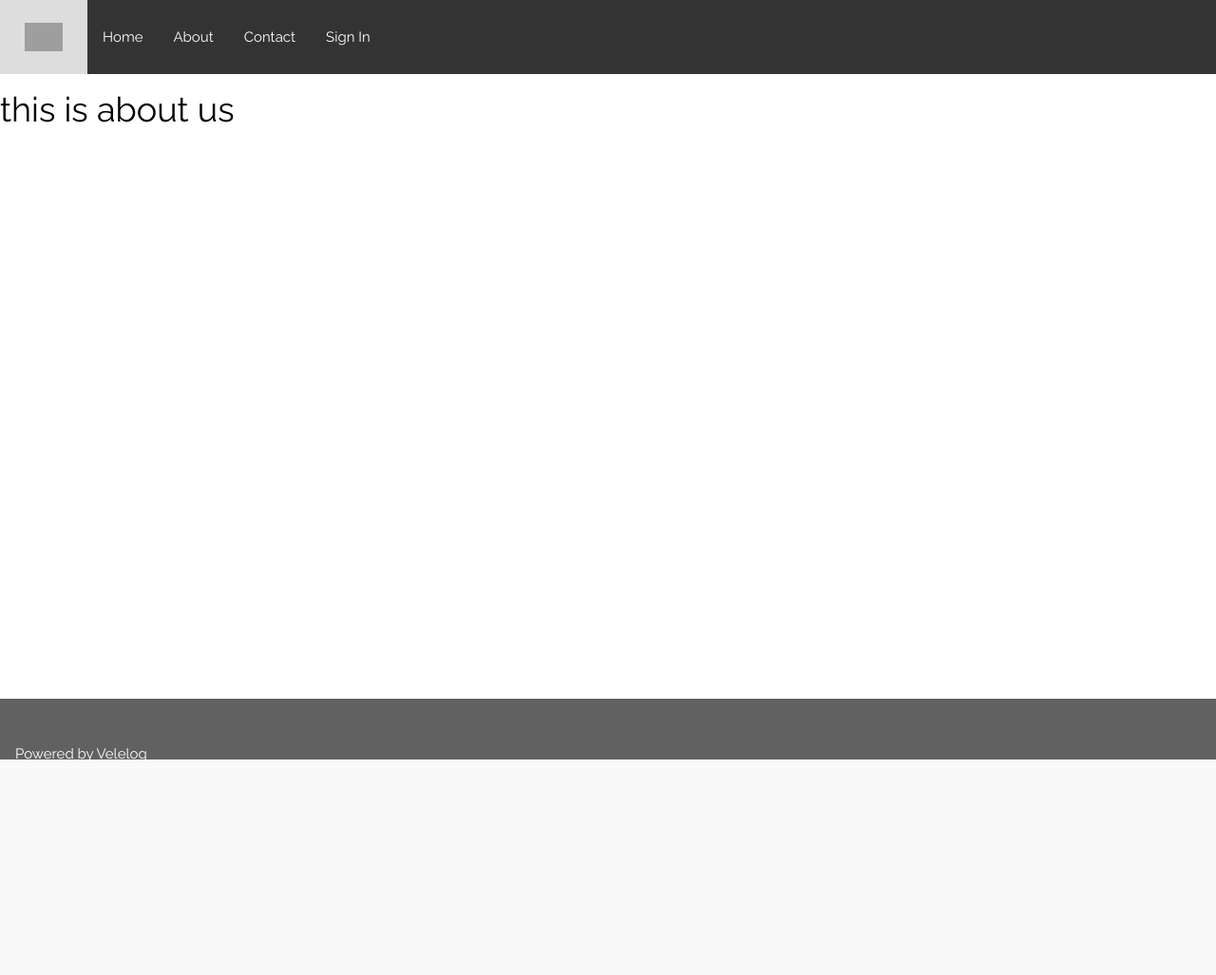
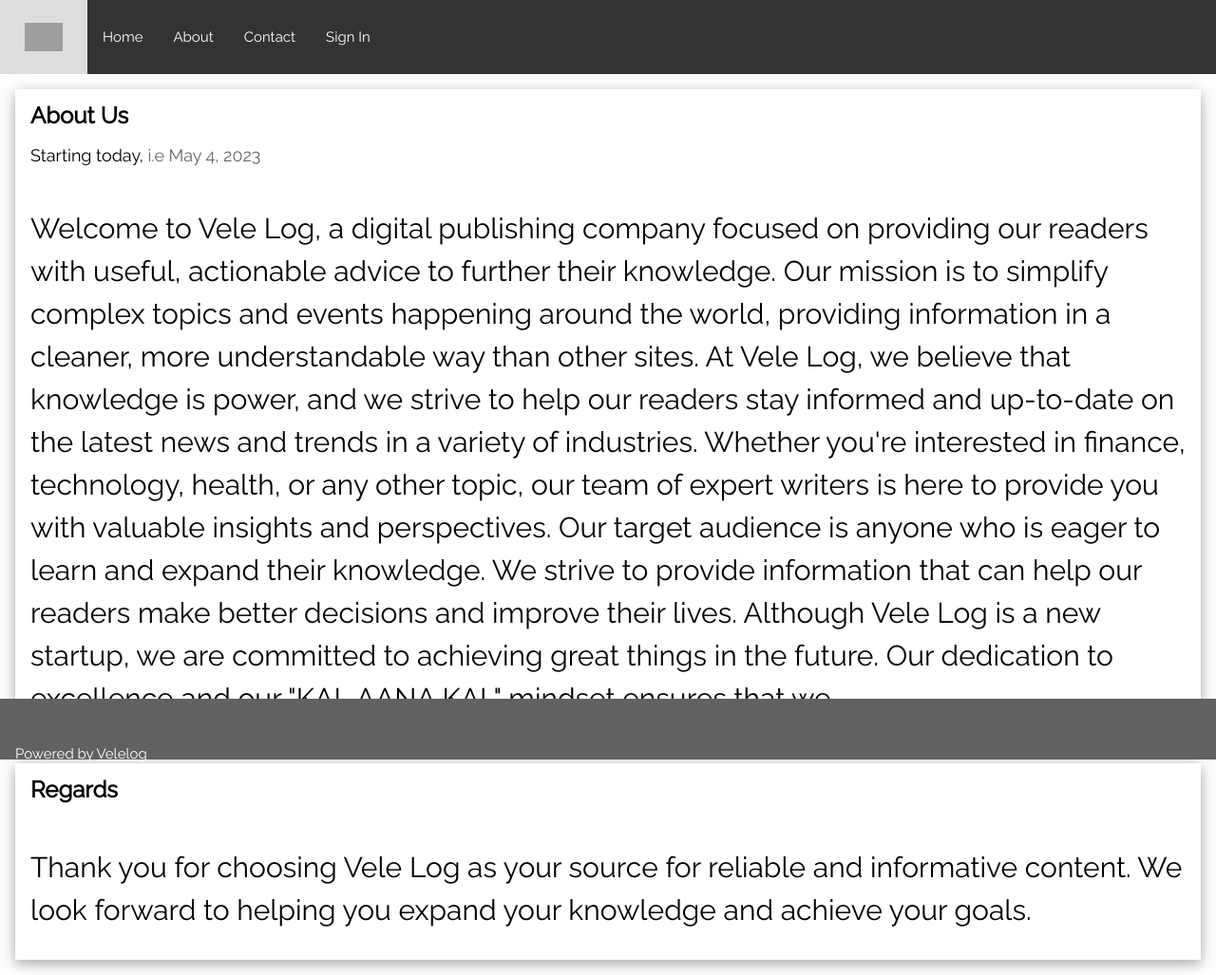
Before and after one commit to S1ncer3ly/Django_First, a Django app: page /about in a window 1280 px wide. Shown: the whole page at 95% size. Before the commit the page ends 800 px from the top, so only its background shows below. Run offline with Django 4.2, Linux system fonts and the light colour scheme; grey boxes are pictures that could not be loaded.

Commit message:
minor changes

```diff
--- a/second/urls.py
+++ b/second/urls.py
@@ -24,5 +24,4 @@ urlpatterns = [
     path("about", views.list, name="about"),
     path("contact", views.temp, name="temp"),
     path("form", views.forms, name="contact")
-
 ]
--- a/templates/list.html
+++ b/templates/list.html
@@ -1,4 +1,4 @@
-{%  extends 'index.html' %}
+{% extends 'index.html' %}
 {% load static %}
 {% block two %}
     <html lang="en">
@@ -13,8 +13,34 @@
               </style>
               </head>
         <body>
-              <h1>  this is about us </h1>
+              <div class="w3-card-4 w3-margin w3-white">
+                  <div class="w3-container">
+                    <h3><b>About Us</b></h3>
+                    <h5>Starting today, <span class="w3-opacity">i.e May 4, 2023</span></h5>
+                  </div>
+                  <div class="w3-container">
+                    <p>Welcome to Vele Log, a digital publishing company focused on providing our readers with useful, actionable advice to further their knowledge.
+                       Our mission is to simplify complex topics and events happening around the world, providing information in a cleaner, more understandable way
+                       than other sites.  At Vele Log, we believe that knowledge is power, and we strive to help our readers stay informed and up-to-date on the latest news
+                       and trends in a variety of industries. Whether you're interested in finance, technology, health, or any other topic, our team of expert writers is here
+                       to provide you with valuable insights and perspectives.  Our target audience is anyone who is eager to learn and expand their knowledge. We strive to
+                       provide information that can help our readers make better decisions and improve their lives.  Although Vele Log is a new startup, we are committed to
+                       achieving great things in the future. Our dedication to excellence and our "KAL AANA KAL" mindset ensures that we</p>
+                    <div class="w3-row">
+                    </div>
+                    </div>
+                </div>
+                    <div class="w3-card-4 w3-margin w3-white">
+                        <div class="w3-container">
+                        <h3><b>Regards</b></h3>
+                    </div>
+                    <div class="w3-container">
+                        <p>Thank you for choosing Vele Log as your source for reliable and informative content. We look forward to helping you expand your knowledge and achieve your goals.</p>
+                        <div class="w3-row">
+                    </div>
+                </div>
         </body>
+
 
     </html>
 {% endblock %}
```
Also changed, not shown: templates/home.html (+4 -4 lines).
